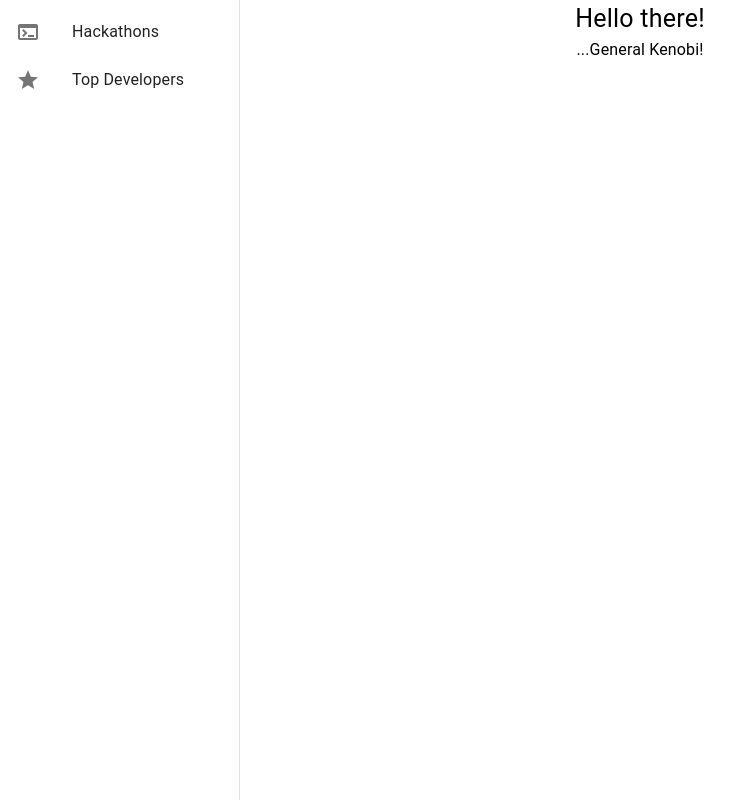
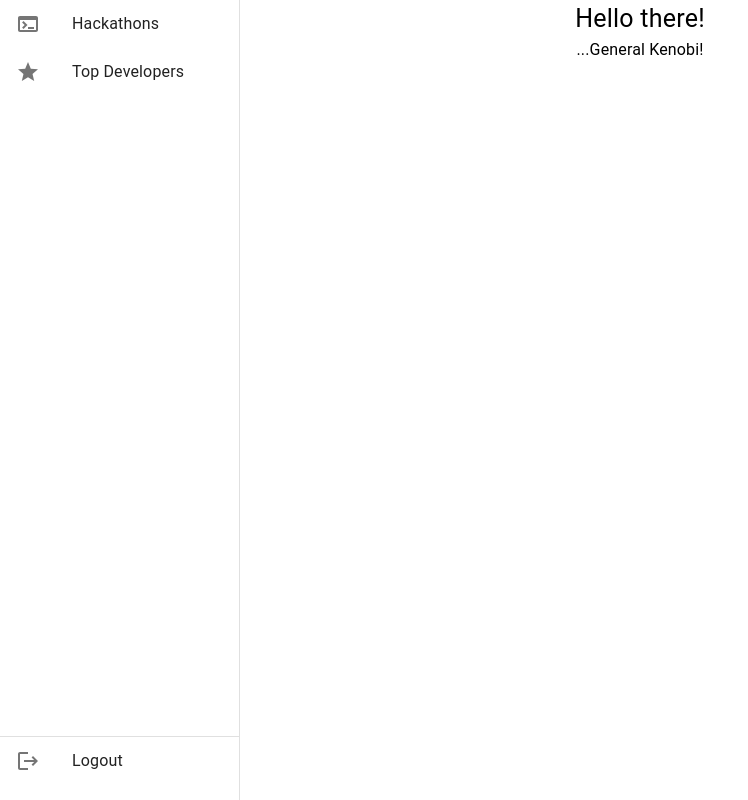
Before and after one commit to lucasesansim/HackathonTracker, a React (Create React App) app in the folder frontend/: page / in a window 1280 px wide. Shown: the whole page, without its empty margins (0-748 px from the left). Built offline with nearby package versions, Linux system fonts and the light colour scheme.

Commit message:
Implemented styles and redirection for sidebar component

```diff
--- a/frontend/package.json
+++ b/frontend/package.json
@@ -8,6 +8,7 @@
     "@fontsource/roboto": "^4.5.8",
     "@mui/icons-material": "^5.10.9",
     "@mui/material": "^5.10.12",
+    "@mui/styles": "^5.10.10",
     "@testing-library/jest-dom": "^5.16.5",
     "@testing-library/react": "^13.4.0",
     "@testing-library/user-event": "^13.5.0",
--- a/frontend/src/App.js
+++ b/frontend/src/App.js
@@ -1,6 +1,6 @@
 import './App.css';
 import { Typography } from '@mui/material';
-import { Link, Outlet } from 'react-router-dom';
+import { Outlet } from 'react-router-dom';
 import { useState } from 'react';
 import SideBar from './components/SideBar';
 
--- a/frontend/src/components/SideBar.js
+++ b/frontend/src/components/SideBar.js
@@ -1,5 +1,6 @@
-import { Star, Terminal } from "@mui/icons-material";
+import { Login, Logout, Star, Terminal } from "@mui/icons-material";
 import {
+  Divider,
   Drawer,
   List,
   ListItem,
@@ -7,20 +8,35 @@ import {
   ListItemIcon,
   ListItemText
 } from "@mui/material";
+import { makeStyles } from "@mui/styles";
 import React from "react";
-import { NavLink } from "react-router-dom";
+import { NavLink, useLocation } from "react-router-dom";
+
+const useStyles = makeStyles({
+  active: {
+    '& .Mui-selected': {
+      backgroundColor: "#42A9DF",
+    },
+  },
+  list: {
+    paddingTop: 0
+  },
+  divider: {
+    marginTop: '80vh'
+  }
+});
 
 const drawerWidth = 240;
 
 const items = [
   {
-    id: 1,
+    id: 'hackathons',
     label: 'Hackathons',
     icon: Terminal,
     link: '/hackathons'
   },
   {
-    id: 2,
+    id: 'topDevelopers',
     label: 'Top Developers',
     icon: Star,
     link: '/topDevelopers'
@@ -28,6 +44,23 @@ const items = [
 ]
 
 const SideBar = () => {
+  const location = useLocation();
+  const classes = useStyles();
+  const isAuthenticated = true;
+
+  let authItem =
+    isAuthenticated
+     ? {
+        AuthIcon: Logout,
+        AuthLabel: 'Logout',
+        actionProperty: {onClick: () => console.log('Logout')} // TODO: open modal to logout and redirect to login
+      } : {
+        AuthIcon: Login,
+        AuthLabel: 'Login',
+        actionProperty: {to: '/login'}
+      };
+
+  const { AuthIcon, AuthLabel, actionProperty } = authItem;
 
   return (
     <Drawer
@@ -43,23 +76,55 @@ const SideBar = () => {
       anchor="left"
       open={true}
     >
-      <List>
+      <List disablePadding classes={{root: classes.list}}>
         {/* <li>
             <Link to={`hackathons/3`}>Hackathon 3</Link>
           </li> */}
         {items.map(item => {
           const { label, icon, id, link } = item;
           const IconComponent = icon;
+          let isSelected = location.pathname === link;
           return (
-          <ListItem key={id} disablePadding>
-            <ListItemButton component={NavLink} to={link}>
-              <ListItemIcon>
+          <ListItem
+            key={id}
+            disablePadding
+          >
+            <ListItemButton
+              disabled={!isAuthenticated}
+              component={NavLink}
+              to={link}
+              selected={isSelected}
+              classes={{ selected: classes.active }}
+              /* Wasn't able to override mui selected class background color
+               * but I prefer using time in readying other logic
+               * over trying to figure out why it's not working... sorry. */
+              style={{ backgroundColor: `${(isSelected && isAuthenticated) ? '#ABD9F1' : ''}` }}
+            >
+              <ListItemIcon >
                 <IconComponent />
               </ListItemIcon>
               <ListItemText primary={label} />
             </ListItemButton>
           </ListItem>
         )})}
+        {/* In current implementation, without a header, for time's sake,
+          * I would visually prefer to have this at the end of the list, in the lower-left corner
+          * of the screen. This margin being used isn't a good practice, specially because it doesn't
+          * adapt to varying screens, but I preferred to move on to logic instead
+          * of keeping to deal with aesthetics rather to find an more orthodox way
+          * of setting, the component in the bottomprobably using refs*/}
+        <Divider style={{ marginTop: '80vh' }}/>
+        <ListItem disablePadding >
+            <ListItemButton
+              component={NavLink}
+              {...actionProperty}
+            >
+              <ListItemIcon >
+                <AuthIcon />
+              </ListItemIcon>
+              <ListItemText primary={AuthLabel} />
+            </ListItemButton>
+          </ListItem>
       </List>
     </Drawer>
   )
```
Also changed, not shown: 1 other file (tests, documents, lock files or other folders).
